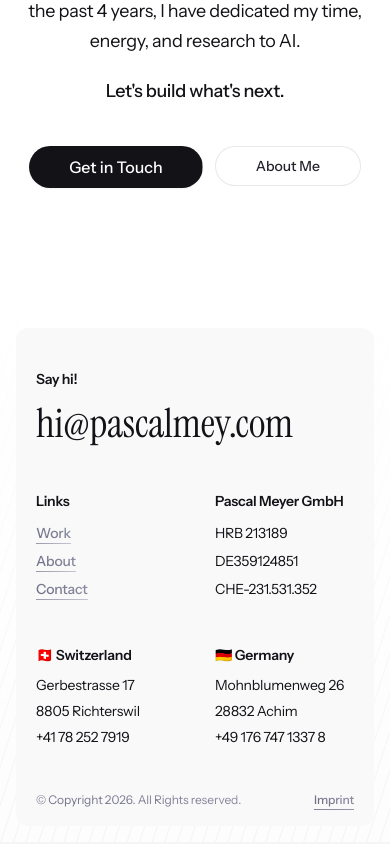
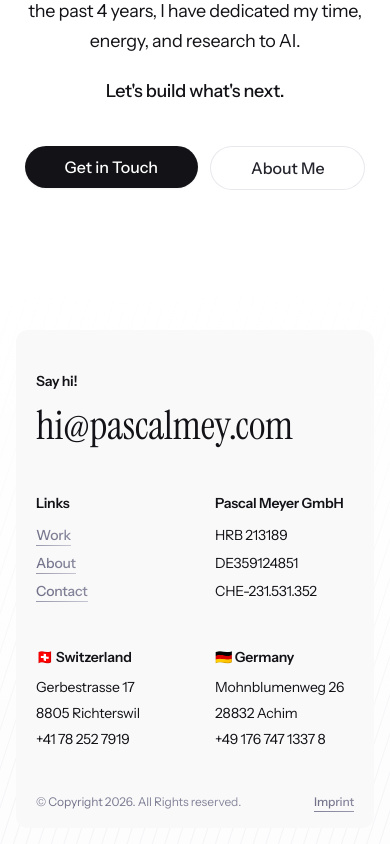
Before and after one commit to pascalmeyer79/portfolio, a Next.js app: page / in a window 390 px wide. Shown: the part 2595-3439 px from the top of the page. Built offline with nearby package versions, Linux system fonts and the light colour scheme; no server answers.

Commit message:
Fix: Make About Me button same size as Get in Touch on mobile

```diff
--- a/app/components/AboutTeaser.tsx
+++ b/app/components/AboutTeaser.tsx
@@ -112,7 +112,7 @@
                 transition: 'background-position 0.5s cubic-bezier(0.22, 0.61, 0.36, 1)',
               }}
             >
-              <span className="flex items-center justify-center px-[40px] py-[8px] rounded-[40px] bg-[var(--color-100)] backdrop-blur-sm backdrop-filter font-sans text-[14px] md:text-[16px] leading-[22px] md:leading-[26px] font-medium text-[var(--color-16)]">
+              <span className="flex items-center justify-center px-[40px] py-[8px] rounded-[40px] bg-[var(--color-100)] backdrop-blur-sm backdrop-filter font-sans text-[16px] leading-[26px] font-medium text-[var(--color-16)]">
                 <span className="md:hidden">About Me</span>
                 <span className="hidden md:inline">More About Me</span>
               </span>
```
